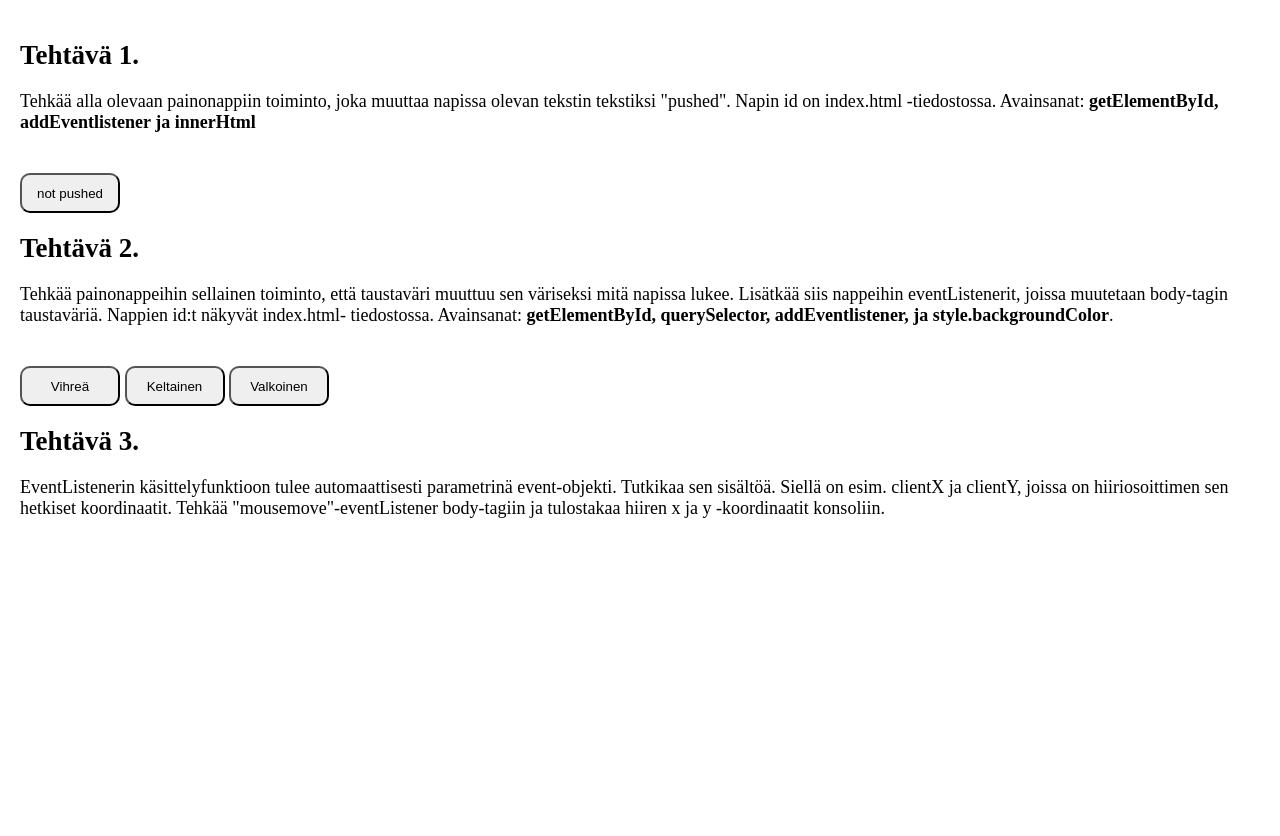
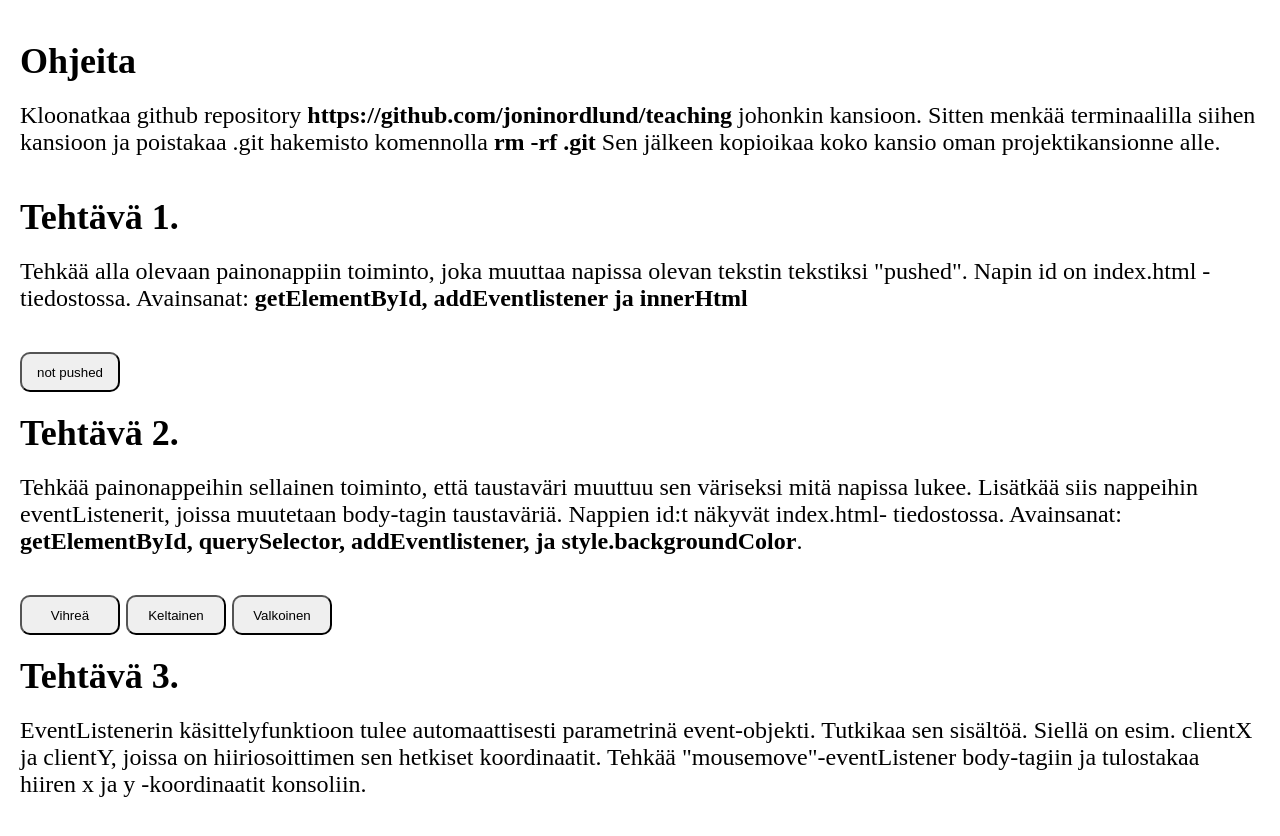
Before and after one commit to joninordlund/teaching, a plain HTML site: page index.html in a window 1280 px wide. Before the commit the page ends 800 px from the top, so only its background shows below. Drawn offline with Linux system fonts and the light colour scheme.

Commit message:
lisäyksiä

```diff
--- a/index.html
+++ b/index.html
@@ -7,6 +7,15 @@
     <title>Document</title>
   </head>
   <body>
+    <h2>Ohjeita</h2>
+    <p>
+      Kloonatkaa github repository
+      <b>https://github.com/joninordlund/teaching</b> johonkin kansioon. Sitten
+      menkää terminaalilla siihen kansioon ja poistakaa .git hakemisto
+      komennolla <b>rm -rf .git</b> Sen jälkeen kopioikaa koko kansio oman
+      projektikansionne alle.
+    </p>
+
     <h2>Tehtävä 1.</h2>
     <p>
       Tehkää alla olevaan painonappiin toiminto, joka muuttaa napissa olevan
@@ -42,5 +51,5 @@
       -koordinaatit konsoliin.
     </p>
   </body>
-  <script src="script.js"></script>
+  <script src="script2.js"></script>
 </html>
--- a/style.css
+++ b/style.css
@@ -7,7 +7,7 @@
 body {
   background: white;
   padding: 20px;
-  font-size: large;
+  font-size: 24px;
 }
 p {
   margin-bottom: 20px;
```
